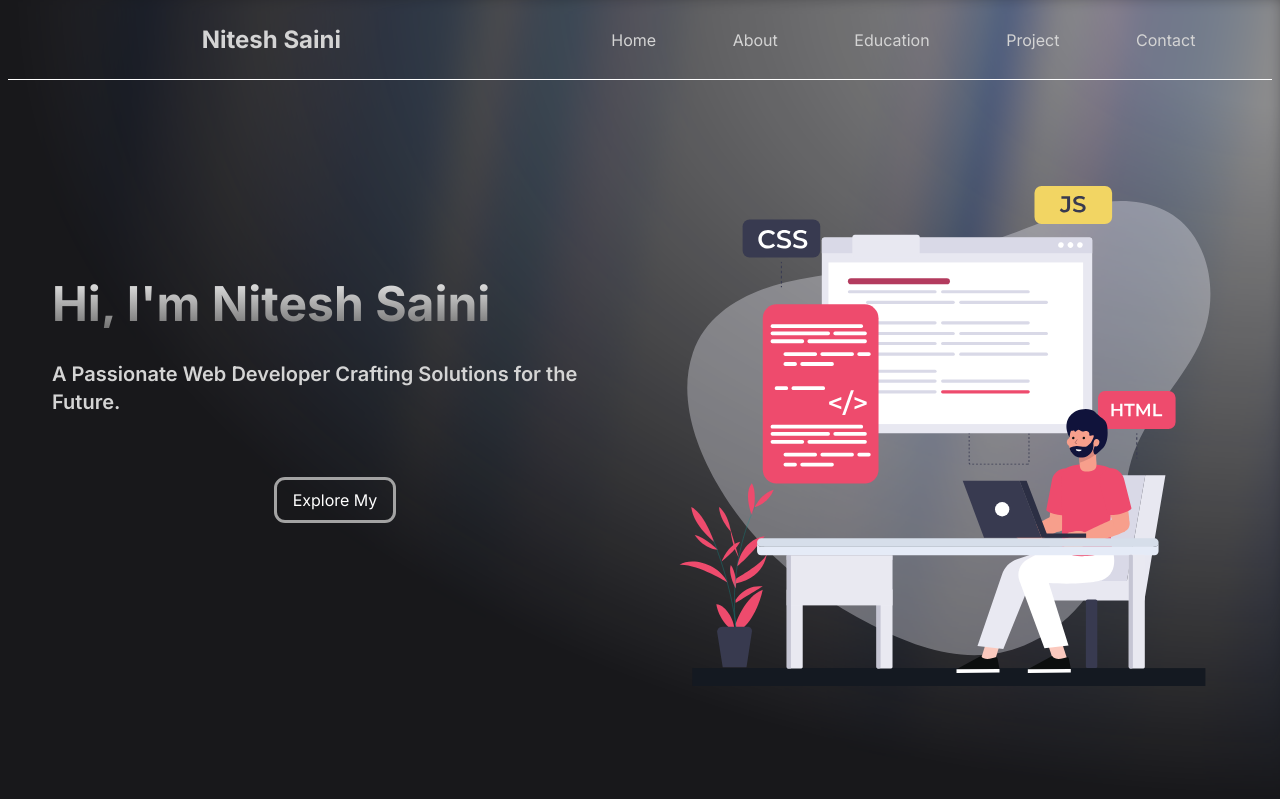
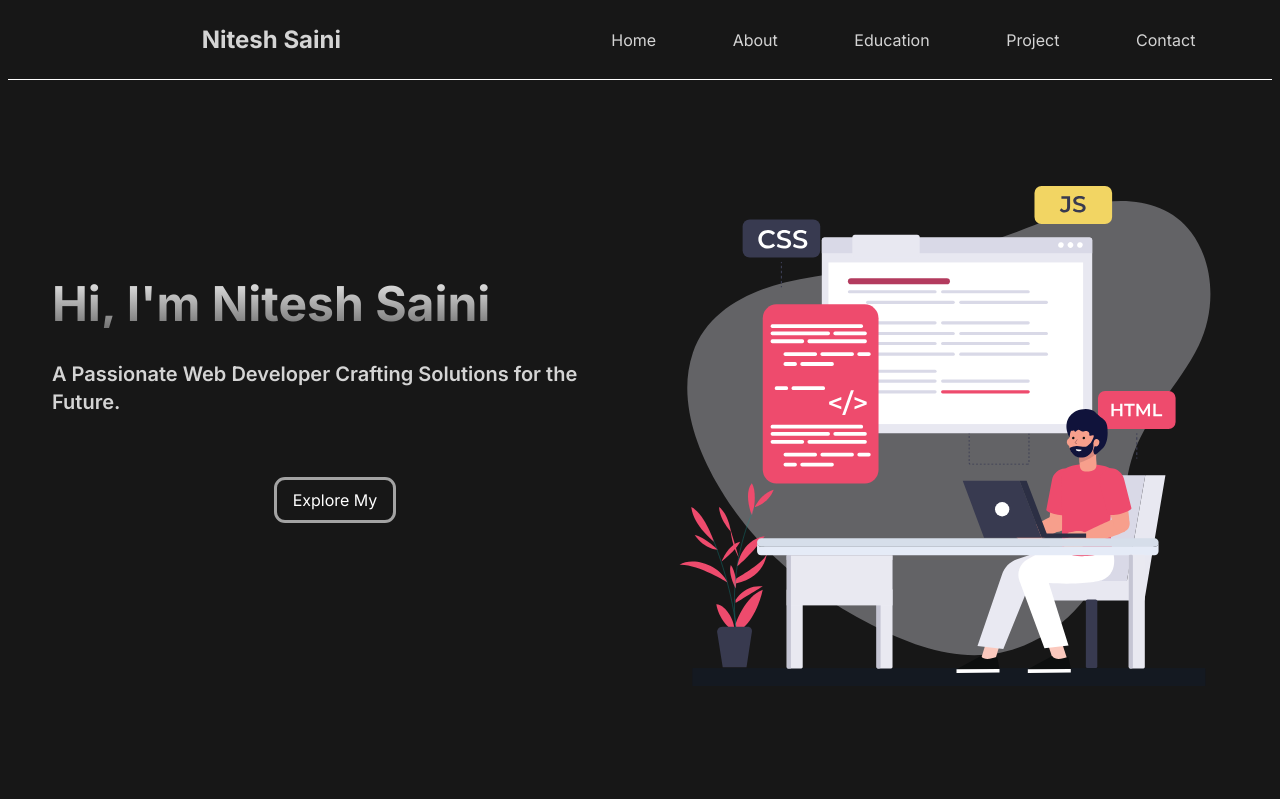
Before and after one commit to niteshsainicoder/portfolio, a Next.js app: page / in a window 1280 px wide. Shown: the top 799 px of the page. Built offline with nearby package versions, Linux system fonts and the light colour scheme.

Commit message:
gradient animation removed

```diff
--- a/src/app/page.tsx
+++ b/src/app/page.tsx
@@ -3,10 +3,8 @@
 
 import { motion } from "framer-motion";
 import React from "react";
-import { AuroraBackground } from "../components/ui/aurora-background";
 import Image from "next/image";
 import { Modal, ModalTrigger } from "@/components/ui/animated-modal";
-import { BackgroundGradient } from "@/components/ui/background-gradient";
 import Card from "@/components/Card";
 import Link from "next/link";
 export default function Home() {
@@ -27,7 +25,7 @@ export default function Home() {
 
   return (
     <>
-      <AuroraBackground  >
+
       <motion.div
         initial={{ opacity: 0.0, y: 40 }}
         viewport={{ once: true }}
@@ -37,7 +35,7 @@ export default function Home() {
           duration: 0.8,
           ease: "easeInOut",
         }}
-          className="relative w-full flex flex-1 gap-3 items-center justify-center px-9"
+        className="relative w-full h-screen flex flex-1 gap-3 items-center justify-center px-9"
       >
         <div className="relative flex flex-col sm:w-3/6   gap-4 items-center justify-center px-4" >
           <div className="text-3xl md:text-5xl  w-full bg-clip-text    bg-gradient-to-b from-neutral-200 to-neutral-500 font-bold text-left dark:text-white ">
@@ -52,18 +50,18 @@ export default function Home() {
                   Explore  My
                 </span>
                 <div className="-translate-x-40  group-hover/modal-btn:translate-x-0 flex items-center justify-center absolute inset-0 transition duration-500  antialiased z-20">
-                    Jourey
+                  Journey
                 </div>
               </ModalTrigger>
             </Modal>
           </div>
         </div>
         <div className="relative hidden max-h-[500px] bg-clip-content sm:h-[500px] min-h-[300px]    sm:flex flex-col  sm:w-3/6 gap-4 items-center justify-center px-4">
-            <Image src={`/download.svg`} alt="Developer" fill priority quality={100} className=" mt-9 bg-blend-screen" />
+          <Image src={`/download.svg`} alt="Developer" fill priority quality={10} className=" mt-9 bg-blend-screen" />
         </div>
 
       </motion.div>
-      </AuroraBackground >
+
       <div className="h-fit w-full  bg-gradient-to-b from-zinc-800 to-zinc-900    max-h-fit fex flex-col justify-center border-t-2 border-neutral-600 rounded-tl-3xl rounded-tr-3xl items-center">
         <p className="text-center text-5xl font-bold mt-14 text-neutral-300 antialiased " >About Me</p>
         <div className="p-11 text-wrap flex flex-col text-center gap-4 text-base">
--- a/src/components/ui/aurora-background.tsx
+++ /dev/null
@@ -1,54 +0,0 @@
-"use client";
-import { cn } from "@/lib/utils";
-import React, { ReactNode } from "react";
-
-interface AuroraBackgroundProps extends React.HTMLProps<HTMLDivElement> {
-    children: ReactNode;
-    showRadialGradient?: boolean;
-}
-
-export const AuroraBackground = ({
-    className,
-    children,
-    showRadialGradient = true,
-    ...props
-}: AuroraBackgroundProps) => {
-    return (
-        <main>
-            <div
-                className={cn(
-                    "relative flex flex-col  h-[100vh] min-h-[600px] items-center justify-center bg-zinc-900  text-slate-950 transition-bg",
-                    className
-                )}
-                {...props}
-            >
-                <div className="absolute inset-0 overflow-hidden">
-                    <div
-                        //   I'm sorry but this is what peak developer performance looks like // trigger warning
-                        className={cn(
-                            `
-            [--white-gradient:repeating-linear-gradient(100deg,var(--white)_0%,var(--white)_7%,var(--transparent)_10%,var(--transparent)_12%,var(--white)_16%)]
-            [--dark-gradient:repeating-linear-gradient(100deg,var(--black)_0%,var(--black)_7%,var(--transparent)_10%,var(--transparent)_12%,var(--black)_16%)]
-            [--aurora:repeating-linear-gradient(100deg,var(--blue-500)_10%,var(--indigo-300)_15%,var(--blue-300)_20%,var(--violet-200)_25%,var(--blue-400)_30%)]
-            [background-image:var(--white-gradient),var(--aurora)]
-            dark:[background-image:var(--dark-gradient),var(--aurora)]
-            [background-size:300%,_200%]
-            [background-position:50%_50%,50%_50%]
-            filter blur-[10px] invert dark:invert-0
-            after:content-[""] after:absolute after:inset-0 after:[background-image:var(--white-gradient),var(--aurora)]
-            after:dark:[background-image:var(--dark-gradient),var(--aurora)]
-            after:[background-size:200%,_100%]
-            after:animate-aurora after:[background-attachment:fixed] after:mix-blend-difference
-            pointer-events-none
-            absolute -inset-[10px] opacity-50 will-change-transform`,
-
-                            showRadialGradient &&
-                            `[mask-image:radial-gradient(ellipse_at_100%_0%,black_10%,var(--transparent)_70%)]`
-                        )}
-                    ></div>
-                </div>
-                {children}
-            </div>
-        </main>
-    );
-};
```
Lines whose indentation alone changed are shown as unchanged.
